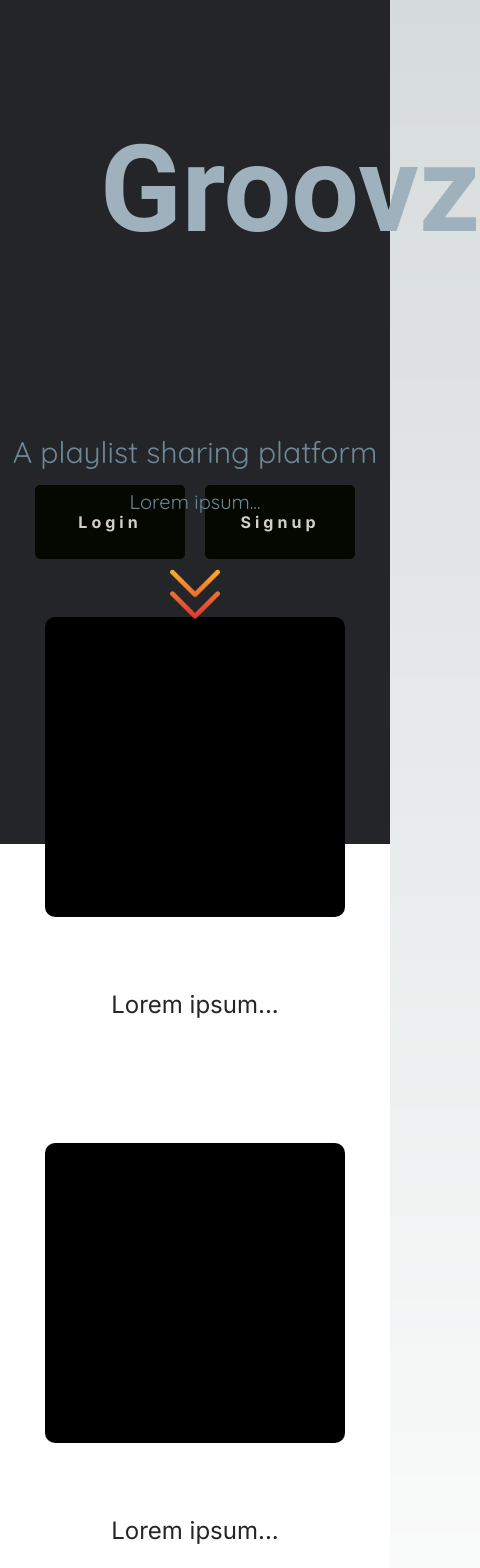
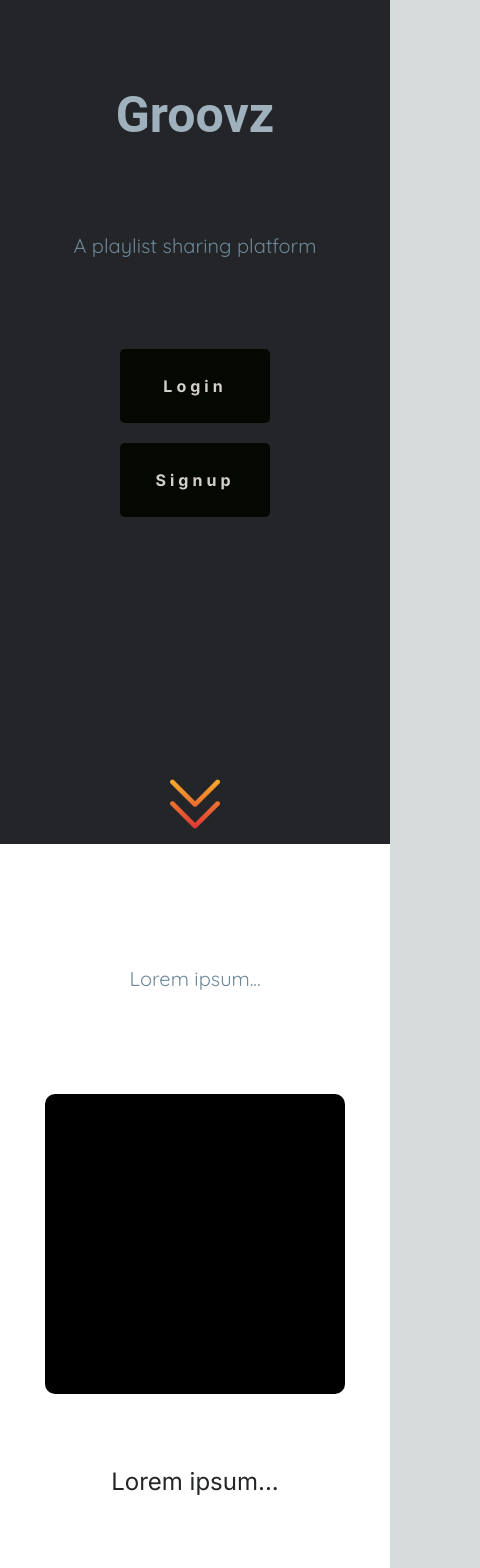
Before and after one commit to C2dricLeroy/groovz-front2, a Next.js app: page / in a window 390 px wide. Shown: the top 1568 px of the page, 480 px wide, since content can reach past the window. Built offline with nearby package versions, Linux system fonts and the light colour scheme.

Commit message:
feat(homepage): add responsivity and correct the behavior of the handlePress function)

```diff
--- a/src/app/components/homepage/scrollButton.tsx
+++ b/src/app/components/homepage/scrollButton.tsx
@@ -4,7 +4,10 @@ import styles from '@/styles/styles.module.css';
 
 function ScrollButton() {
     const handlePress = () => {
-        window.scrollTo({top: document.body.scrollHeight, behavior: 'smooth'});
+        window.scrollTo({
+            top: window.innerHeight,
+            behavior: 'smooth',
+        });
     };
 
     return (
--- a/src/app/page.tsx
+++ b/src/app/page.tsx
@@ -1,22 +1,11 @@
-
-
 import Card from "@/app/components/homepage/Card";
 import HomeFooter from "@/app/components/homepage/homeFooter";
-
 import styles from '@/styles/styles.module.css';
 import Image from "next/image";
 import ScrollButton from "@/app/components/homepage/scrollButton";
 import HomeButton from "@/app/components/homepage/homeButton";
 
 function HomePage() {
-
-    const handlePress = () => {
-        const element = document.querySelector("#homePage");
-        if(element) {
-            element.scrollIntoView({ behavior: 'smooth' });
-        }
-    };
-
 
     return (
         <div>
--- a/src/styles/styles.module.css
+++ b/src/styles/styles.module.css
@@ -16,7 +16,7 @@
 }
 
 .homePage{
-    width: 100%;
+    width: 100vw;
     height: 100vh;
     background-color: #232528;
     align-items: center;
@@ -88,6 +88,7 @@
 
 .button {
     padding: 25px 30px;
+    margin: 30px;
     background-color: #050801;
     color: #D3D0CB;
     font-weight: bold;
@@ -119,15 +120,16 @@
 }
 
 .cardWrapper {
+    height: auto;
     display: flex;
-
     flex-wrap: wrap;
     justify-content: space-around;
 }
+
 .container {
     width: 100%;
-    height: 100vh;
-
+    height: auto;
+    min-height: 100vh;
 }
 
 .cardContainer {
@@ -181,8 +183,13 @@
     margin: auto;
     border-radius: 50%;
     animation: arrow-animation 2s infinite;
+    position: absolute;
+    bottom: 15px;
+    left: 0;
+    right: 0;
+}
 
-}
+
 
 .arrow:hover {
     box-shadow: 0 0 50px rgba(251, 80, 18, 0.2);
@@ -202,3 +209,21 @@
     flex-direction: row;
     justify-content: space-between;
 }
+
+@media only screen and (max-width: 600px) {
+    .mainTitle{
+        padding: 0px;
+        padding-top: 20%;
+        font-size: 50px;
+    }
+    .mainText{
+        font-size: 20px;
+        margin: 5%;
+        padding-top: 15%;
+    }
+
+    .buttonContainer {
+        margin-top: 20%;
+        flex-direction: column;
+    }
+}
```
